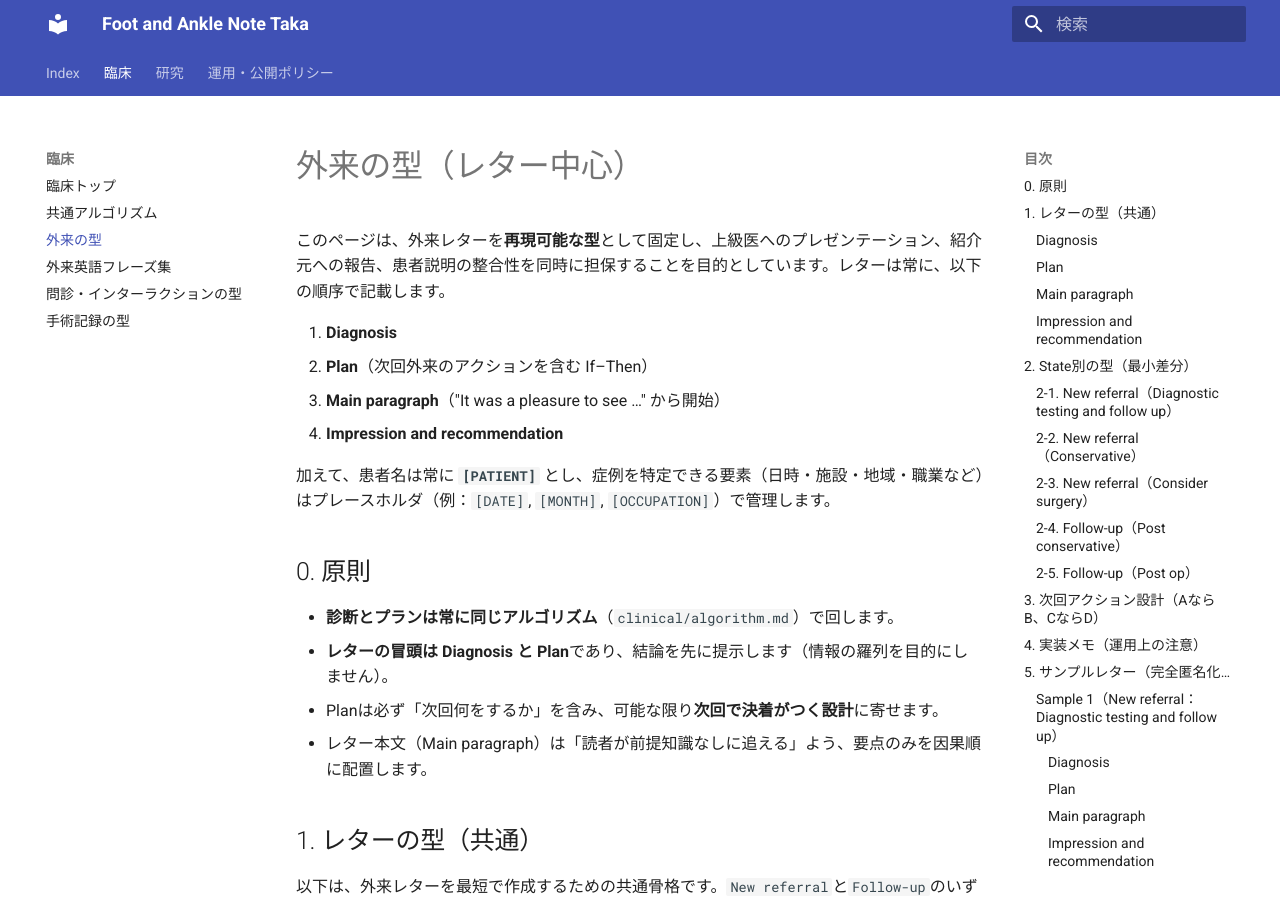
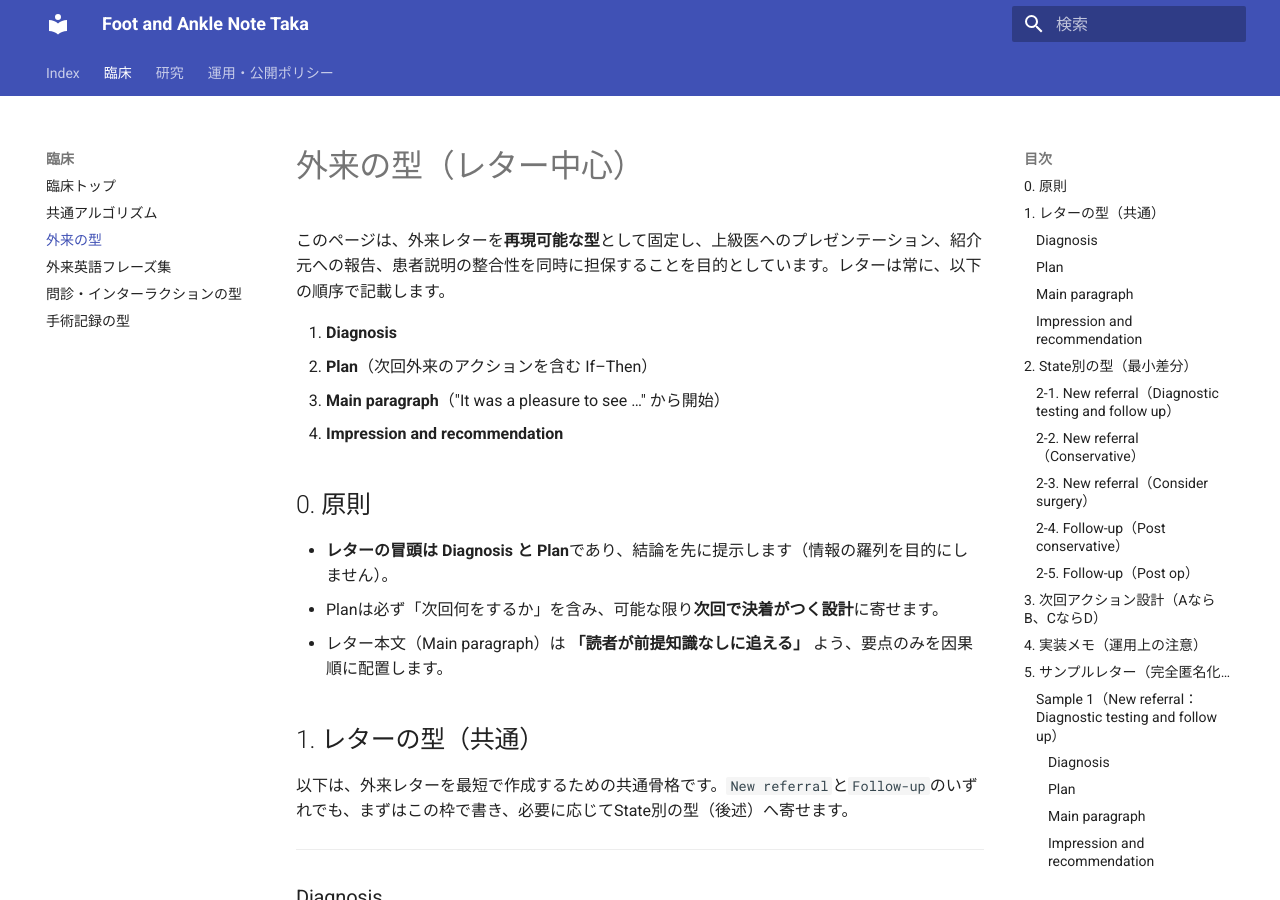
Before and after one commit to takaresearch/index, an MkDocs documentation site: the page built from docs/clinical/outpatient.md, in a window 1280 px wide and 900 px high. Built offline with MkDocs 1.6.1 and Material for MkDocs 9.7.7, drawn with Linux system fonts in a browser that asks for light colours.

Commit message:
Update outpatient.md

```diff
--- a/docs/clinical/outpatient.md
+++ b/docs/clinical/outpatient.md
@@ -7,14 +7,11 @@
 3. **Main paragraph**（"It was a pleasure to see …" から開始）
 4. **Impression and recommendation**
 
-加えて、患者名は常に **`[PATIENT]`** とし、症例を特定できる要素（日時・施設・地域・職業など）はプレースホルダ（例：`[DATE]`, `[MONTH]`, `[OCCUPATION]`）で管理します。
-
 ## 0. 原則
 
-- **診断とプランは常に同じアルゴリズム**（`clinical/algorithm.md`）で回します。
 - **レターの冒頭は Diagnosis と Plan**であり、結論を先に提示します（情報の羅列を目的にしません）。
 - Planは必ず「次回何をするか」を含み、可能な限り**次回で決着がつく設計**に寄せます。
-- レター本文（Main paragraph）は「読者が前提知識なしに追える」よう、要点のみを因果順に配置します。
+- レター本文（Main paragraph）は **「読者が前提知識なしに追える」** よう、要点のみを因果順に配置します。
 
 ## 1. レターの型（共通）
 
```
Also changed, not shown: other parts of docs/clinical/outpatient.md (+1 -1 lines).
